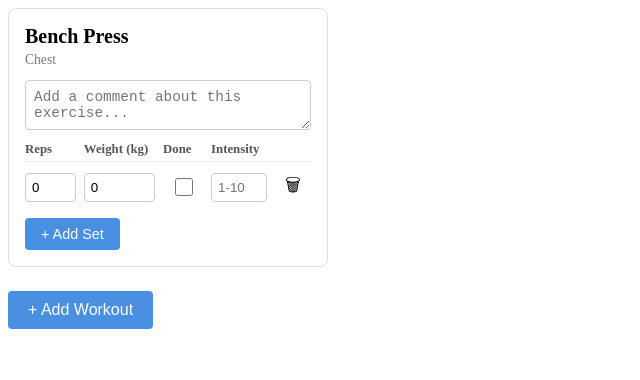
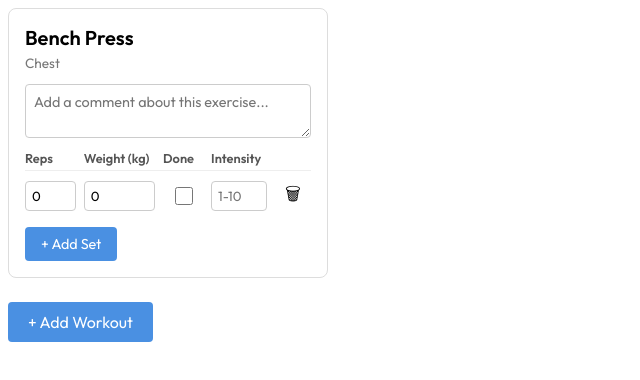
Before and after one commit to yoav235/workout-app-angular, an Angular app: page / in a window 1280 px wide. Shown: the top 380 px of the page, without its empty margins (0-640 px from the left). Built offline with nearby package versions, Linux system fonts and the light colour scheme.

Commit message:
feat: initialize project structure with index.html and global Outfit font styles

```diff
--- a/src/index.html
+++ b/src/index.html
@@ -6,6 +6,9 @@
   <base href="/">
   <meta name="viewport" content="width=device-width, initial-scale=1">
   <link rel="icon" type="image/x-icon" href="favicon.ico">
+  <link rel="preconnect" href="https://fonts.googleapis.com">
+  <link rel="preconnect" href="https://fonts.gstatic.com" crossorigin>
+  <link href="https://fonts.googleapis.com/css2?family=Outfit:wght@100..900&display=swap" rel="stylesheet">
 </head>
 <body>
   <app-root></app-root>
--- a/src/styles.css
+++ b/src/styles.css
@@ -1 +1,5 @@
 /* You can add global styles to this file, and also import other style files */
+
+* {
+  font-family: 'Outfit', sans-serif;
+}
```
